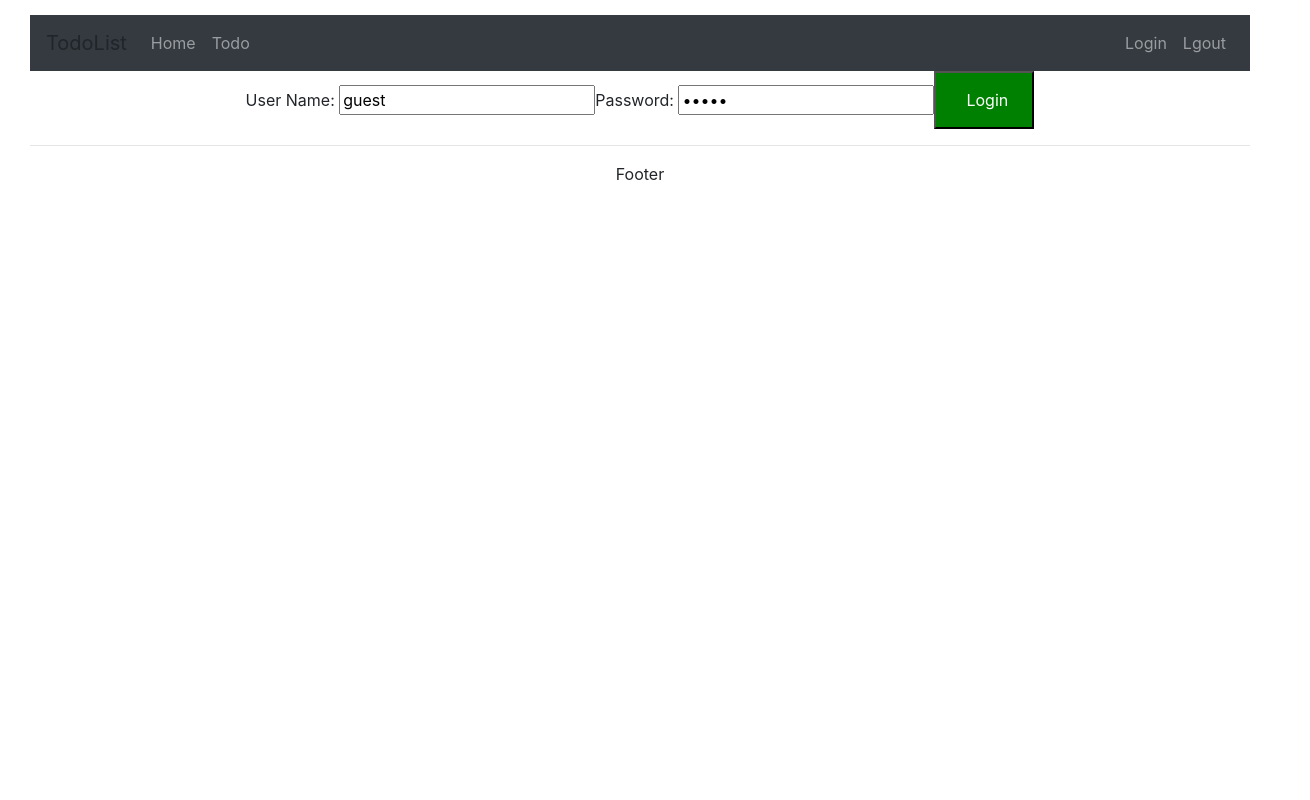
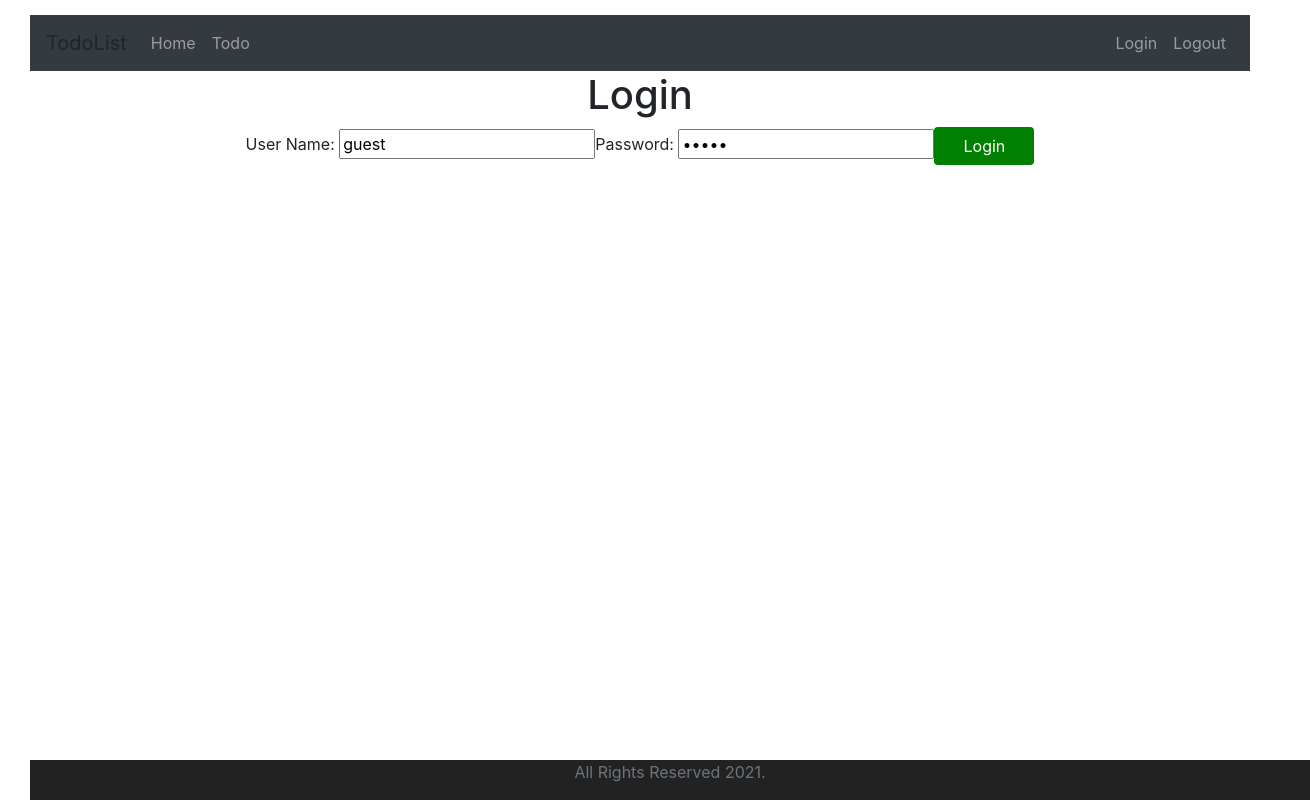
Before and after one commit to VDK84/fullStackReactSpringBoot, a React (Create React App) app in the folder frontend/todo-app/: page / in a window 1280 px wide. Shown: the whole page, 1310 px wide, since content can reach past the window. Built offline with nearby package versions, Linux system fonts and the light colour scheme.

Commit message:
Add basic AuthenticationService.js Enhance css Fix Welcome User

```diff
--- a/frontend/todo-app/src/App.css
+++ b/frontend/todo-app/src/App.css
@@ -1,3 +1,10 @@
+.footer{
+  position: absolute;
+  bottom: 0;
+  width: 100%;
+  height: 40px;
+  background-color: #222222;
+}
 .App {
   text-align: center;
 }
--- /dev/null
+++ b/frontend/todo-app/src/components/todoApp/AuthenticationService.js
@@ -0,0 +1,7 @@
+class AuthenticationService {
+    registerSuccessfulLogin(username, password){
+        sessionStorage.setItem('authenticatedUser', username);
+    }
+}
+
+export default new AuthenticationService();
--- a/frontend/todo-app/src/components/todoApp/TodoApp.jsx
+++ b/frontend/todo-app/src/components/todoApp/TodoApp.jsx
@@ -1,6 +1,7 @@
 import React, { Component } from 'react';
 import PropTypes from 'prop-types';
 import {BrowserRouter as Router, Route, Switch, Link} from 'react-router-dom';
+import AuthenticationService from './AuthenticationService.js'
 
 class TodoApp extends Component {
     render () {
@@ -11,8 +12,9 @@ class TodoApp extends Component {
                         <Switch>
                             <Route path="/" exact component={LoginComponent}/>
                             <Route path="/login" component={LoginComponent}/>
-                            <Route path="/welcome" component={WelcomeComponent}/>
+                            <Route path="/welcome/:username" component={WelcomeComponent}/>
                             <Route path="/todos" component={ListTodosComponent}/>
+                            <Route path="/logout" component={LogoutComponent}/>
                             <Route component={ErrorComponent}/>
                         </Switch>
                     <FooterComponent/>
@@ -25,6 +27,7 @@ class TodoApp extends Component {
 class LoginComponent extends Component {
     constructor(props){
         super(props);
+
         this.state = {
             username: 'guest',
             password: 'guest',
@@ -40,12 +43,13 @@ class LoginComponent extends Component {
     render (){
         return (
             <div>
-                {this.state.hasLoginFailed && <div>Invalid Credentials</div>}
-                {this.state.showSucessMessage && <div>Login Successful Credentials</div>}
-                <div>
+                <h1>Login</h1>
+                <div className="container">
+                    {this.state.hasLoginFailed && <div className="alert alert-warning">Invalid Credentials</div>}
+                    {this.state.hasLoginFailed && <div>Invalid Credentials</div>}
                     User Name: <input type="text" name="username" value={this.state.username} onChange={this.handleChange}/>
                     Password: <input type="password" name="password" value={this.state.password} onChange={this.handleChange}/>
-                    <button onClick={this.loginClicked}>Login</button>
+                    <button className="btn btn" onClick={this.loginClicked}>Login</button>
                 </div>
             </div>
         );
@@ -58,20 +62,27 @@ class LoginComponent extends Component {
 
     loginClicked(){
         if(this.state.username==='guest' && this.state.password==='guest'){
-            this.props.history.push(`/welcome/{this.state.username}`);
+            this.props.history.push(`/welcome/${this.state.username}`);
+            AuthenticationService.registerSuccessfulLogin(this.state.username, this.state.password);
             this.setState({showSucessMessage:true});
             this.setState({hasLoginFailed:false});
         } else {
-            this.props.history.push("/login", {hasLoginFailed:true, showSucessMessage:false});
+            this.setState({showSuccessMessage:false})
+            this.setState({hasLoginFailed:true})
         }
     }
 }
 
 class WelcomeComponent extends Component{
     render () {
-        return <div>
-                Welcome X. You can manage your todos <Link to="/todos">here</Link>.
+        return (
+            <div>
+                <h1>Welcome!</h1>
+                <div className="container">
+                    Welcome {this.props.match.params.username}. You can manage your todos <Link to="/todos">here</Link>.
+                </div>
             </div>
+        );
     }
 }
 
@@ -87,7 +98,7 @@ class HeaderComponent extends Component{
                     </ul>
                     <ul class="navbar-nav navbar-collapse justify-content-end">
                         <li><Link class="nav-link" to="/login">Login</Link></li>
-                        <li><Link class="nav-link" to="/logout">Lgout</Link></li>
+                        <li><Link class="nav-link" to="/logout">Logout</Link></li>
                     </ul>
                 </nav>
             </header>
@@ -95,12 +106,25 @@ class HeaderComponent extends Component{
     }
 }
 
+class LogoutComponent extends Component{
+    render(){
+        return (
+            <div>
+                 <h1>You are logged out</h1>
+                 <div className="container">
+                     Thank You for Using Our Application.
+                 </div>
+            </div>
+        )
+    }
+}
+
 class FooterComponent extends Component{
     render(){
         return (
-            <div>
-                 <hr/>Footer
-            </div>
+            <footer className="footer">
+                 <span className="text-muted">All Rights Reserved 2021.</span>
+            </footer>
         )
     }
 }
@@ -121,10 +145,10 @@ constructor (props) {
         return (
         <div>
             <h1> List Todos</h1>
-            <table>
+            <div className="container"></div>
+            <table class="table">
                 <thead>
                     <tr>
-                        <th>id</th>
                         <th>description</th>
                         <th>Is Completed?</th>
                         <th>Target Date</th>
@@ -135,7 +159,6 @@ constructor (props) {
                         this.state.todos.map(
                             todo =>
                                 <tr>
-                                    <td>{todo.id}</td>
                                     <td>{todo.description}</td>
                                     <td>{todo.done.toString()}</td>
                                     <td>{todo.targetDate.toString()}</td>
```
